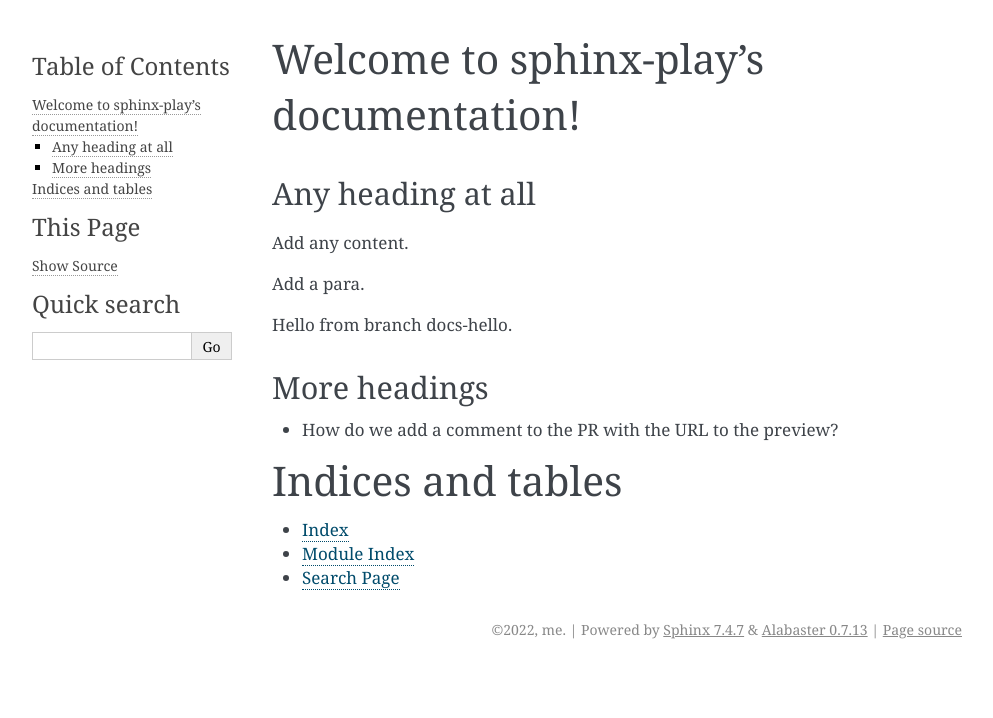
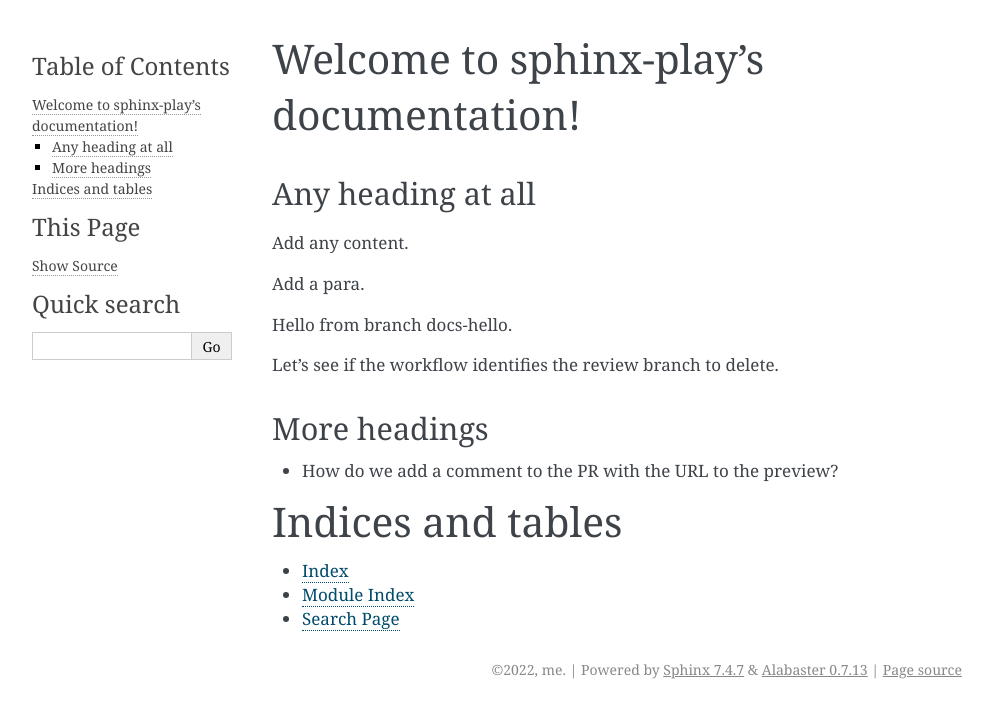
Before and after one commit to mikemckiernan/sphinx-play, a Sphinx documentation site: the page built from docs/source/index.rst, in a window 1280 px wide. Shown: the top 718 px of the page, without its empty margins (148-1141 px from the left). Built offline with Sphinx 7.4.7, drawn with Linux system fonts in a browser that asks for light colours.

Commit message:
Change on try-again

```diff
--- a/docs/source/index.rst
+++ b/docs/source/index.rst
@@ -20,6 +20,8 @@ Add a para.
 
 Hello from branch docs-hello.
 
+Let's see if the workflow identifies the review branch to delete.
+
 
 More headings
 -------------
```
